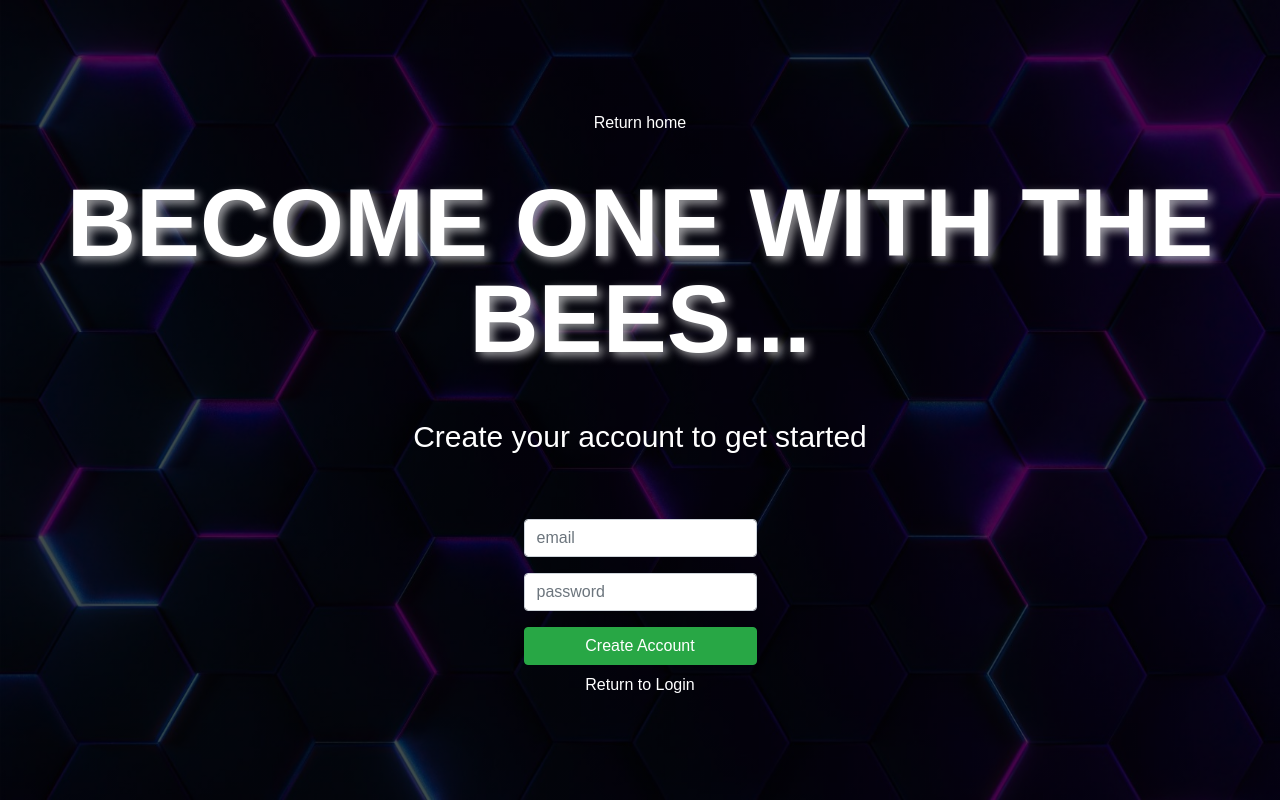
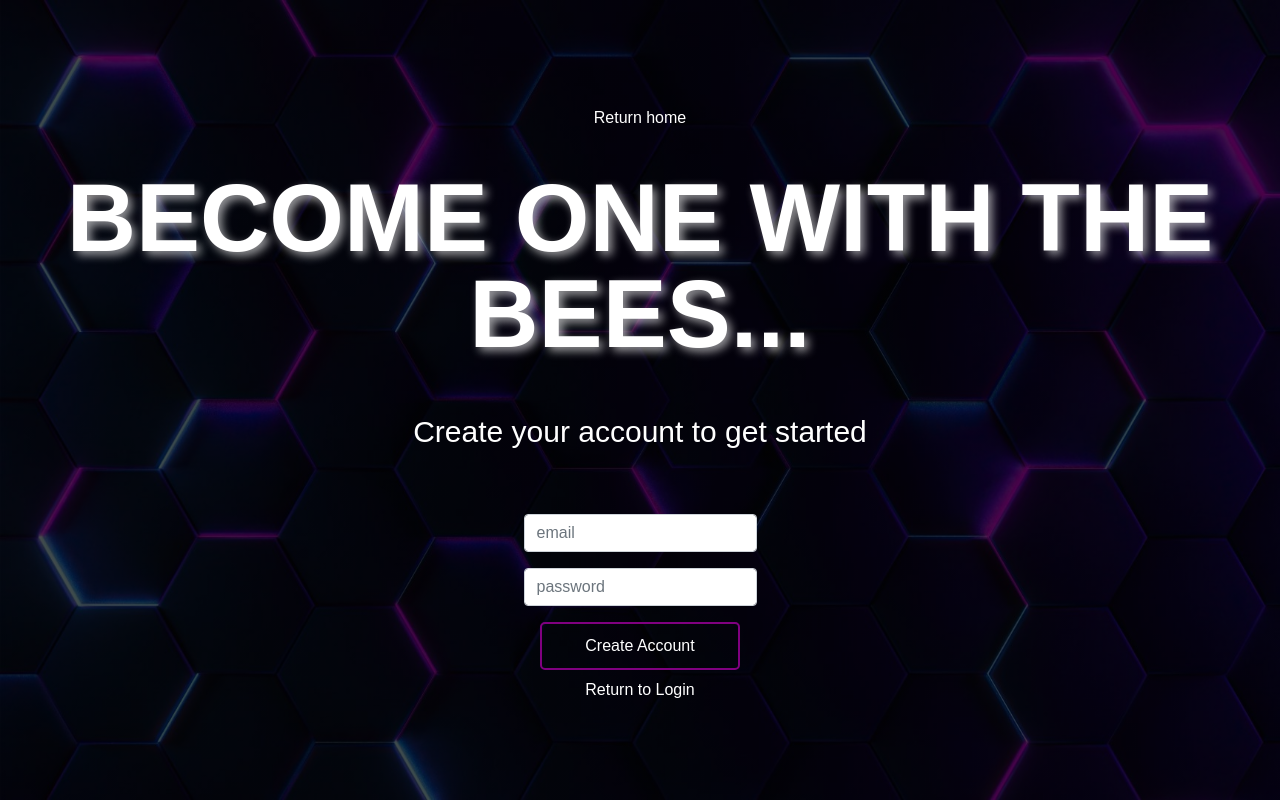
Before and after one commit to caleb-oxbor/HiveMind, a React (Create React App) app in the folder client/: page /register in a window 1280 px wide. Built offline with nearby package versions, Linux system fonts and the light colour scheme; no server answers; a web font is replaced by a local one.

Commit message:
changed button styles

```diff
--- a/client/src/components/CreateAccount.js
+++ b/client/src/components/CreateAccount.js
@@ -73,7 +73,7 @@ const CreateAccount = ({setAuth}) => {
                 value={password}
                 onChange={e => onChange(e)}/>
 
-                <button className="btn btn-success btn-block font-dotgothic">Create Account</button>
+                <button className="btn custom-button font-dotgothic">Create Account</button>
             </form>
             {generatedUser && (
                 <div className="alert alert-success mt-3">
--- a/client/src/components/LogIn.js
+++ b/client/src/components/LogIn.js
@@ -75,7 +75,7 @@ const LogIn = ({setAuth}) => {
                     onChange={e => onChange(e)}
                 />
 
-                <button className="btn btn-success btn-block font-dotgothic">Login</button>
+                <button className="btn custom-button font-dotgothic">Login</button>
             </form>
             <Link to="/register" className="font-dotgothic mt-2">Don't have account? Register here.</Link>
         </div>
```
